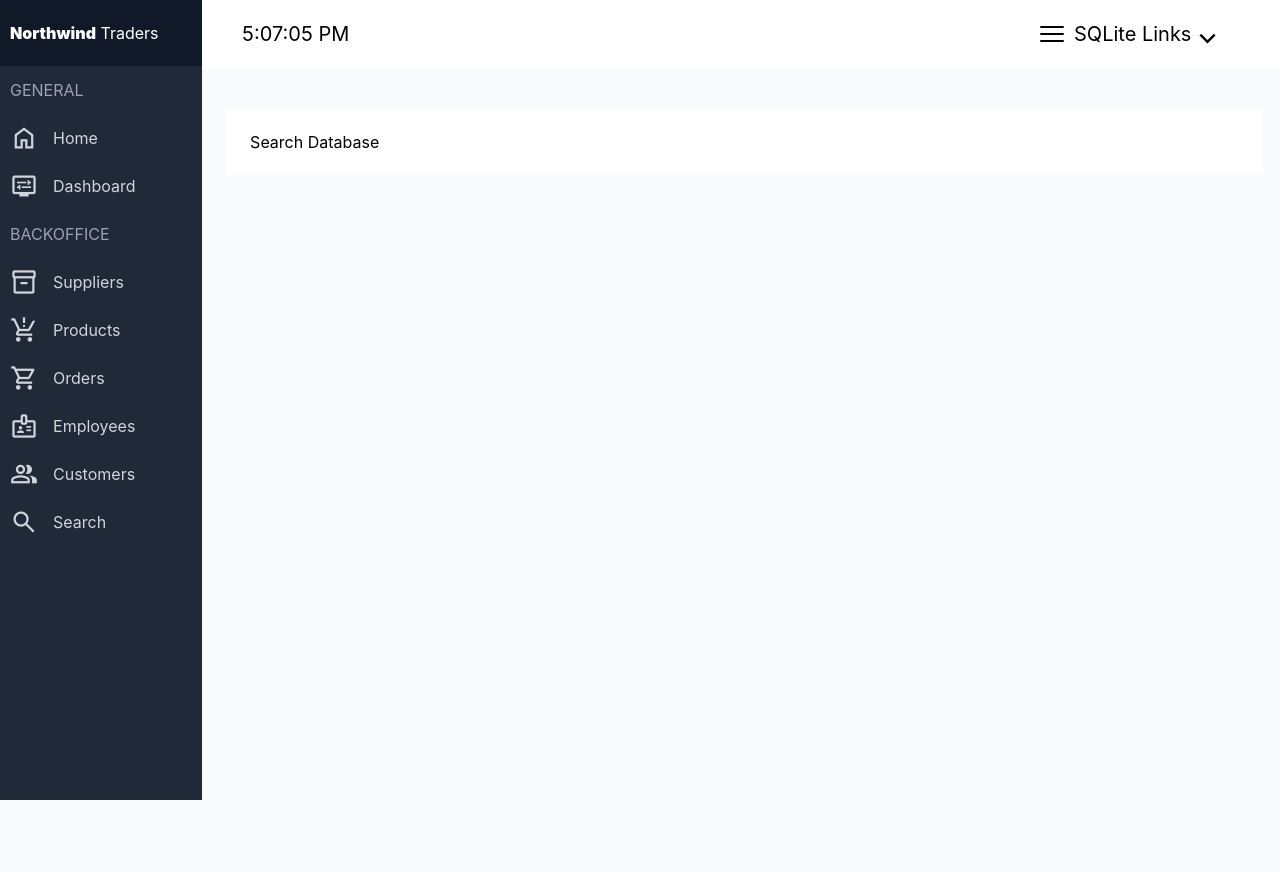
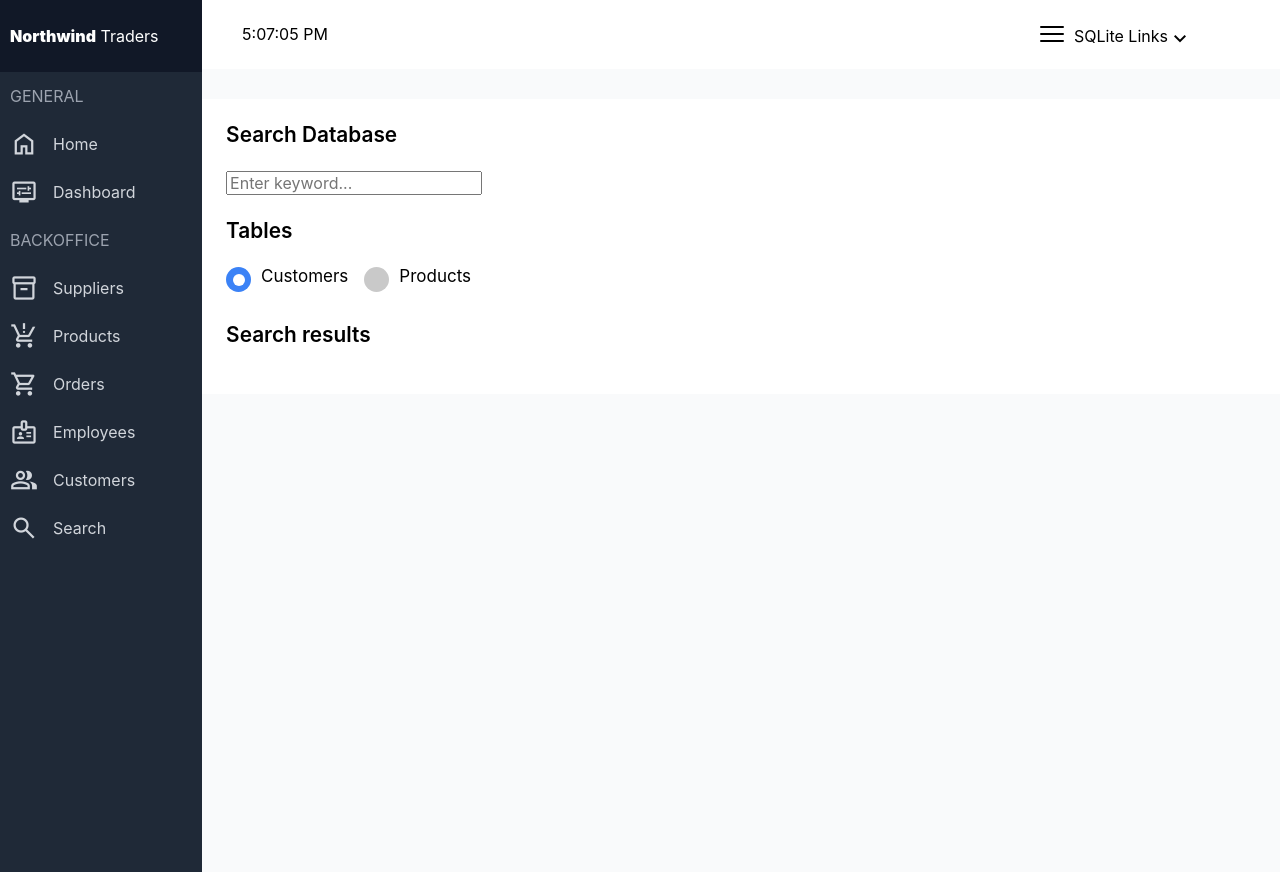
Before and after one commit to Zovolog/northwind, a React (Create React App) app: page /search in a window 1280 px wide. Before the commit the page ends 800 px from the top, so only its background shows below. Built offline with nearby package versions, Linux system fonts and the light colour scheme.

Commit message:
First commit

```diff
--- a/src/App.css
+++ b/src/App.css
@@ -10,11 +10,6 @@
   background-color: #f9fafb;
   margin: none;
 }
-.info-wrapper {
-  height: 100%;
-  padding: 24px;
-  padding-top: 10px;
-}
 .info-container {
   width: 96%;
   margin: 0 auto;
@@ -26,19 +21,43 @@
 .info-name {
   font-weight: 600;
   font-size: 1.3em;
+  margin-bottom: 1.5rem;
 }
 .info-header {
   display: flex;
   justify-content: space-between;
   align-items: center;
-  border: 0 solid #e5e7eb;
+  height: 2rem;
+}
+td {
+  display: table-cell;
+  padding: 0.5rem 0.75rem;
+}
+th {
+  font-weight: 400;
+  text-align: left;
+  height: 3rem;
+}
+thead {
+  border-top: 1px solid;
+  border-color: #dadada;
 }
 table {
   border-collapse: collapse;
   width: 100%;
 }
+.info-body-header {
+  font-weight: 600 !important;
+}
 
-td {
-  display: table-cell;
-  padding: 0.5rem 0.75rem;
+.name-icons {
+  width: 2rem;
+  border-radius: 999px;
 }
+
+.dark-elem {
+  background-color: #f9fafb;
+}
+.light-elem {
+  background-color: #f9fafb;
+}
--- a/src/components/Header/Header.css
+++ b/src/components/Header/Header.css
@@ -1,6 +1,6 @@
 .clock {
-  font-size: 20px;
   margin-left: 40px;
+  font-size: 1rem;
 }
 header {
   display: flex;
@@ -14,7 +14,6 @@
   display: flex;
   align-items: center;
   flex-direction: column;
-  font-size: 20px;
   margin-left: 40px;
   margin-top: 10px;
 }
@@ -49,9 +48,6 @@
   width: 100%;
   height: 50px;
 }
-.arrow-down {
-  font-size: 32px !important;
-}
 .dropdown-list-header.opened-bt .hamburger-button-li {
   background-color: #4788f7 !important;
 }
--- a/src/components/Main/Main.css
+++ b/src/components/Main/Main.css
@@ -20,6 +20,7 @@
 }
 .main-page-content-welcome-under {
   font-size: 1.25rem;
+  margin-top: 1rem;
   color: #b7b9c3;
 }
 .main-page-content-text {
--- a/src/components/Navbar/Navbar.css
+++ b/src/components/Navbar/Navbar.css
@@ -1,9 +1,9 @@
-
 .navigation-column {
-  display: flex;
-  flex-direction: column;
   width: 15rem;
   height: 100vh;
+  position: sticky;
+  top: 0;
+  z-index: 40;
 }
 .navigation-block {
   display: flex;
--- a/src/components/Search/Search.css
+++ b/src/components/Search/Search.css
@@ -0,0 +1,61 @@
+.info-name-search {
+  font-weight: 600;
+  font-size: 1.3em;
+  margin-top: 1.5rem;
+  margin-bottom: 1.5rem;
+}
+.checkbox-wrapper{
+  display: flex;
+}
+.whole-radio-button{
+  display: flex;
+  align-items: center;
+}
+.checkbox-wrapper input {
+  position: absolute;
+  opacity: 0;
+  сursor: pointer;
+}
+
+.checkbox-wrapper label {
+  display: block;
+  position: relative;
+  padding-left: 35px;
+  margin-bottom: 12px;
+  cursor: pointer;
+  font-size: 17px;
+  user-select: none;
+}
+
+.checkbox-wrapper span {
+  position: absolute;
+  top: 0;
+  left: 0;
+  height: 25px;
+  width: 25px;
+  background-color: #c9c9c9;
+  border-radius: 50%;
+}
+
+.checkbox-wrapper label input:checked ~ span {
+  background-color: #3b82f6;
+}
+
+.checkbox-wrapper span:after {
+  content: "";
+  position: absolute;
+  display: none;
+}
+
+.checkbox-wrapper label input:checked ~ span:after {
+  display: block;
+}
+
+.checkbox-wrapper label span:after {
+  top: 7px;
+  left: 7px;
+  width: 12px;
+  height: 12px;
+  border-radius: 50%;
+  background: white;
+}
--- a/src/components/Search/Search.tsx
+++ b/src/components/Search/Search.tsx
@@ -3,10 +3,29 @@
 export const Search: React.FC = () => {
   return (
     <div className="info-wrapper">
-
       <div className="info-container">
-        <p className="info-header">Search Database</p>
-
+        <p className="info-name">Search Database</p>
+        <input type={"text"} placeholder="Enter keyword..." />
+        <p className="info-name-search">Tables</p>
+        <div className="checkbox-wrapper">
+          <label>
+            Customers
+            <input
+              type="radio"
+              className="modern-radio"
+              value="1"
+              name="a"
+              checked
+            />
+            <span></span>
+          </label>
+          <label style={{ marginLeft: "1rem" }} className="whole-radio-button">
+            Products
+            <input type="radio" className="modern-radio" value="2" name="a" />
+            <span></span>
+          </label>
+        </div>
+        <p className="info-name-search">Search results</p>
       </div>
     </div>
   );
--- a/src/components/Suppliers/Suppliers.tsx
+++ b/src/components/Suppliers/Suppliers.tsx
@@ -8,7 +8,7 @@
       .then(function (response) {
         console.log(response.data);
         let info = response.data.suppliers.data;
-        getData(info)
+        getData(info);
         console.log(response.data.suppliers.data[0].companyName);
       })
       .catch(function (error) {});
@@ -30,22 +30,32 @@
               <thead>
                 <tr>
                   <th></th>
-                  <th>Company</th>
-                  <th>Contact</th>
-                  <th>Title</th>
-                  <th>City</th>
-                  <th>Country</th>
+                  <th style={{ fontWeight: 700 }}>Company</th>
+                  <th style={{ fontWeight: 700 }}>Contact</th>
+                  <th style={{ fontWeight: 700 }}>Title</th>
+                  <th style={{ fontWeight: 700 }}>City</th>
+                  <th style={{ fontWeight: 700 }}>Country</th>
                 </tr>
               </thead>
               <tbody>
                 {data.map((user: any) => (
-              <tr>
+                  <tr
+                    key={user.supplierID}
+                    className={user.supplierID % 2 != 0 ? "dark-elem" : ""}
+                  >
+                    <th>
+                      <img
+                        src={`https://api.dicebear.com/5.x/initials/svg?seed=${user.contactName}`}
+                        className="name-icons"
+                      />
+                    </th>
                     <th>{user.companyName}</th>
                     <th>{user.contactName}</th>
                     <th>{user.contactTitle}</th>
                     <th>{user.city}</th>
                     <th>{user.country}</th>
-          </tr>))}
+                  </tr>
+                ))}
               </tbody>
             </table>
           </div>
--- a/src/index.css
+++ b/src/index.css
@@ -7,6 +7,7 @@
   -moz-osx-font-smoothing: grayscale;
   background-color: #f9fafb;
   font-size: 1rem;
+
 }
 a {
   text-decoration: none;
```
Lines whose indentation alone changed are shown as unchanged.
